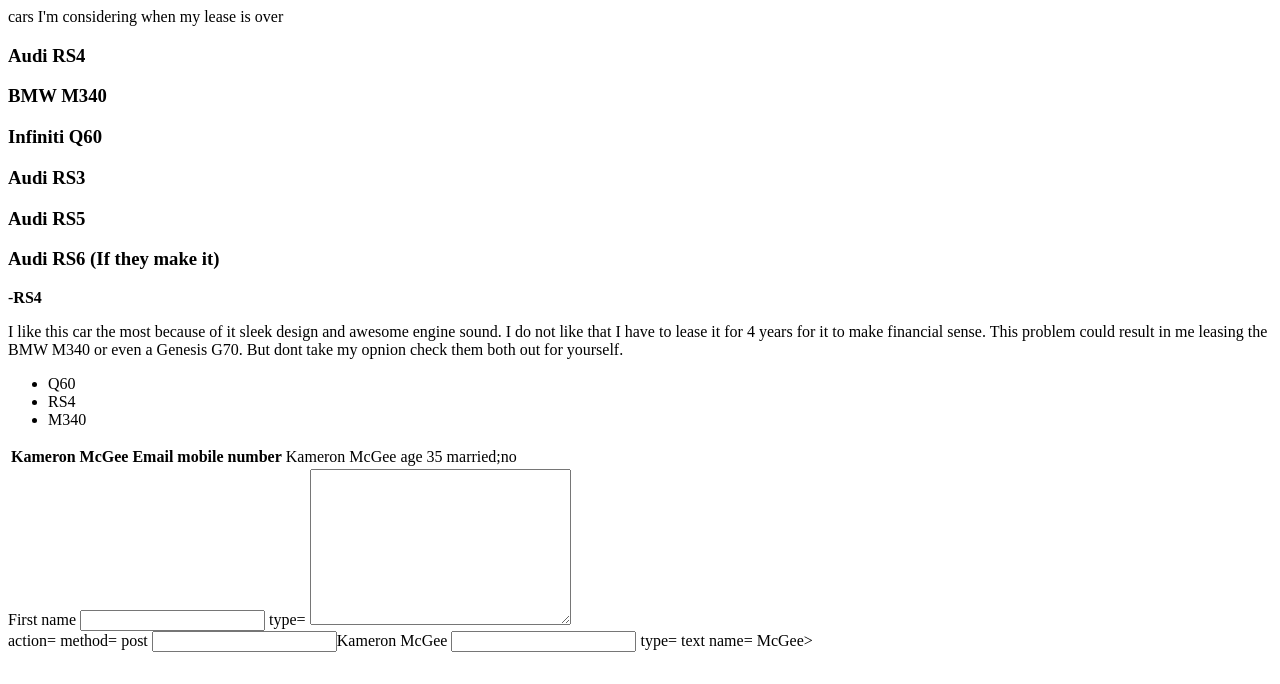
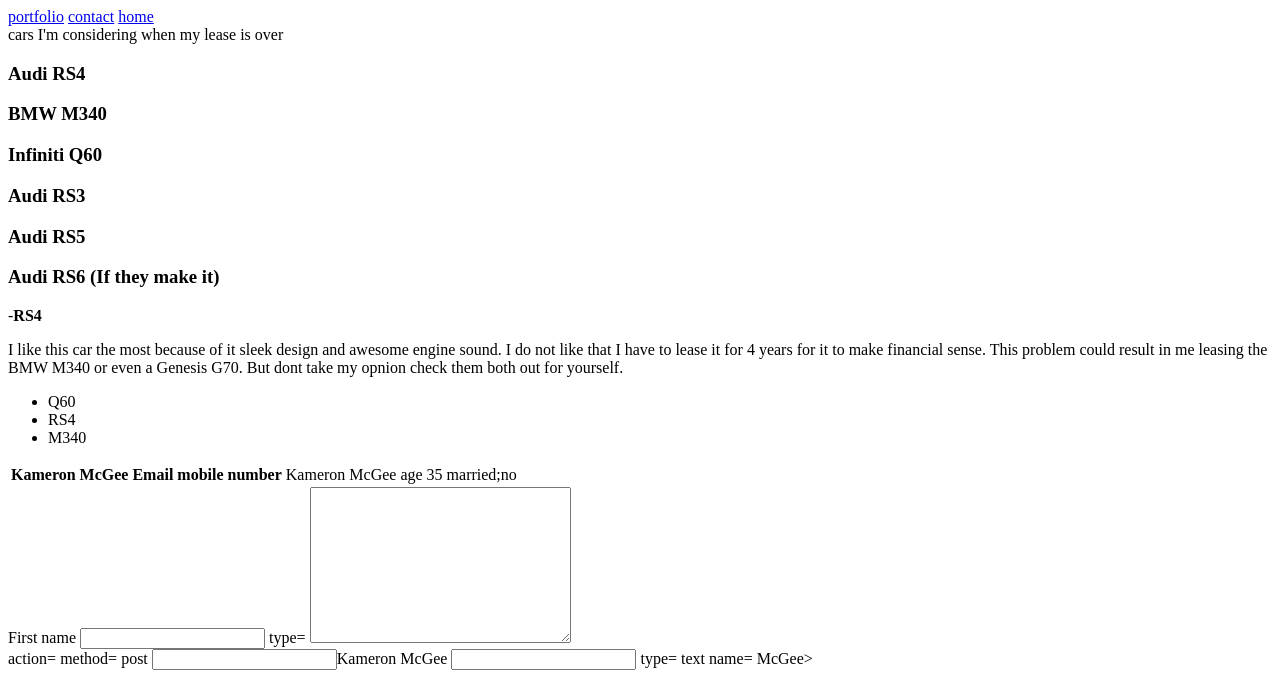
Before and after one commit to kbm345/hw-1week1, a plain HTML site: page index.html in a window 1280 px wide. Shown: the top 684 px of the page. Drawn offline with Linux system fonts and the light colour scheme.

Commit message:
add contact and portfolio

```diff
--- a/index.html
+++ b/index.html
@@ -1,5 +1,10 @@
 <!DOCTYPE html>
-<html></html>
+<html>
+	<body>
+
+			<a href= "portfolio.html">portfolio</a>
+			<a href= "contact.html">contact</a>
+			<a href= "index.html">home</a>
 			<header>cars I'm considering when my lease is over</header>
 			<h3>Audi RS4</h3>
 			<h3>BMW M340</h3>
@@ -47,9 +52,7 @@
 				<label>First name</label>
 				<input> type= <textarea name="message" id="" cols="30" rows="10"></textarea></div>
 
-<body>
-	<html></html>
-</body>
+
 			<form> action= <process class="php"> method= post</process>
 			<input type="text">Kameron
 			<label>McGee</label>
@@ -63,3 +66,8 @@
 			<p>the <abbr title="Audi RS5 is awesome but the nissan GTR is king">RS5 vs GTR</abbr></p>
 
 			<img src= 2020gtr.jfif width="750">
+
+
+
+	</body>
+</html>
```
Also changed, not shown: contact.html (added, +8 -0 lines), portfolio.html (added, +8 -0 lines). Lines whose indentation alone changed are shown as unchanged.
